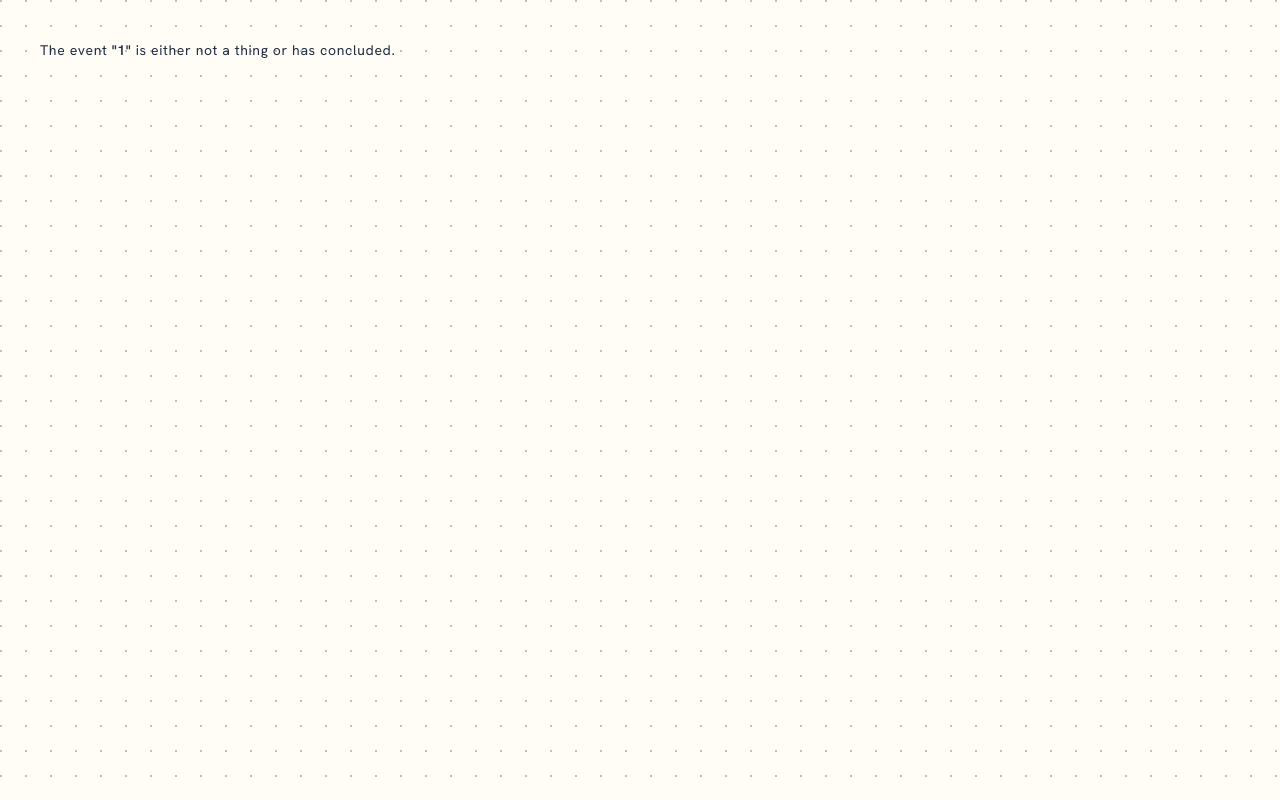
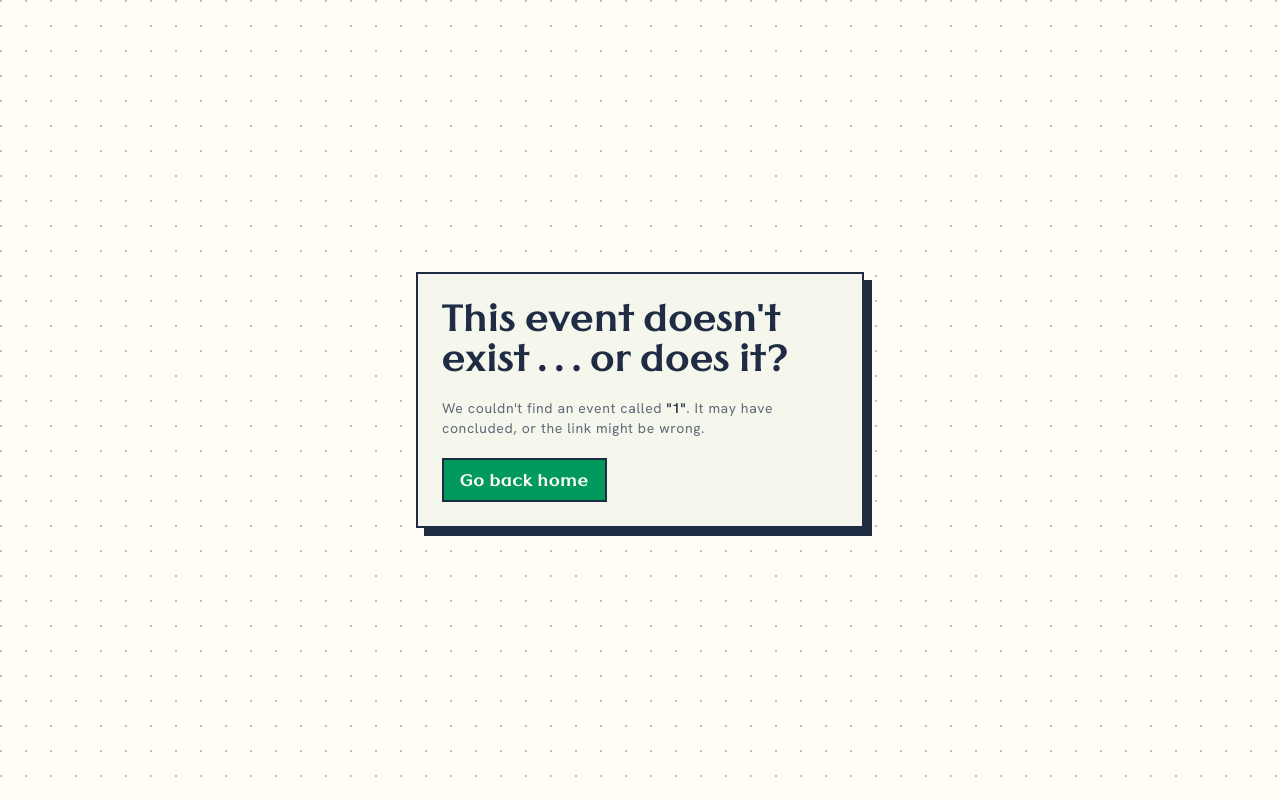
Before and after one commit to LimelightCreatives/dashboard, a Next.js app: page /participant/1/milestones in a window 1280 px wide. Built offline with nearby package versions, Linux system fonts and the light colour scheme.

Commit message:
cosmetic changes

```diff
--- a/app/participant/[eventId]/layout.tsx
+++ b/app/participant/[eventId]/layout.tsx
@@ -6,6 +6,8 @@ import {
   type DashboardTab,
 } from "@/components/dashboard/DashboardShell";
 import { EventThemeProvider } from "@/components/dashboard/EventThemeProvider";
+import { HardCard } from "@/components/dashboard/HardCard";
+import { Button } from "@/components/Button";
 
 const TABS: DashboardTab[] = [
   { label: "Milestones", href: "milestones", icon: "milestones" },
@@ -31,18 +33,35 @@ export default async function EventDashboardLayout({
 
   if (!event) {
     return (
-      <div className="p-10 font-body text-sm">
-        <p>
-          The event <strong>&quot;{eventId}&quot;</strong> is either not a
-          thing or has concluded.
-        </p>
+      <div className="flex min-h-dvh items-center justify-center px-6 py-16">
+        <div className="w-full max-w-md">
+          <HardCard className="flex flex-col items-start gap-5">
+            <h1 className="font-display text-3xl font-bold md:text-4xl">
+              This event doesn&apos;t exist . . . or does it?
+            </h1>
+
+            <p className="font-body text-sm text-[var(--foreground)]/70">
+              We couldn&apos;t find an event called{" "}
+              <strong className="break-all font-bold text-[var(--foreground)]">
+                &quot;{eventId}&quot;
+              </strong>
+              . It may have concluded, or the link might be wrong.
+            </p>
+
+            <Button href="/" variant="primary">
+              Go back home
+            </Button>
+          </HardCard>
+        </div>
       </div>
     );
   }
 
   return (
-    <div className="flex min-h-screen flex-col">
-      <ClientTopbar user={user} label={event.name} />
+    <div className="flex h-dvh flex-col overflow-hidden">
+      <div className="shrink-0">
+        <ClientTopbar user={user} label={event.name} />
+      </div>
 
       <EventThemeProvider theme={event.theme}>
         <DashboardShell basePath={`/participant/${event.id}`} tabs={TABS}>
--- a/components/dashboard/DashboardShell.tsx
+++ b/components/dashboard/DashboardShell.tsx
@@ -44,8 +44,8 @@ export function DashboardShell({
   }, [pathname]);
 
   return (
-    <div className="flex flex-1 flex-col md:flex-row">
-      <aside className="border-b-[1px] border-[var(--border)] bg-[var(--background)] md:w-60 md:shrink-0 md:border-b-0 md:border-r-[1px]">
+    <div className="flex min-h-0 flex-1 flex-col overflow-hidden md:flex-row">
+      <aside className="shrink-0 border-b-[1px] border-[var(--border)] bg-[var(--background)] md:w-60 md:overflow-y-auto md:border-b-0 md:border-r-[1px]">
         {/* Padding leaves room for the hard shadows, which overflow-x-auto would otherwise clip */}
         <nav className="flex gap-4 overflow-x-auto px-6 pb-5 pt-4 md:flex-col md:gap-4 md:overflow-visible md:p-6 md:pt-8">
           {tabs.map((tab) => {
@@ -79,7 +79,7 @@ export function DashboardShell({
 
       <main
         aria-busy={!!pendingHref}
-        className="min-w-0 flex-1 px-6 py-10 md:px-16 md:py-14"
+        className="min-h-0 min-w-0 flex-1 overflow-y-auto px-6 py-10 md:px-16 md:py-14"
       >
         <div
           className={`transition-[filter,opacity] duration-200 ${
--- a/components/dashboard/EventThemeProvider.tsx
+++ b/components/dashboard/EventThemeProvider.tsx
@@ -14,7 +14,7 @@ export function EventThemeProvider({
 }) {
   return (
     <div
-      className="flex flex-1 flex-col"
+      className="flex min-h-0 flex-1 flex-col"
       style={
         {
           "--accent": theme.accent,
```
